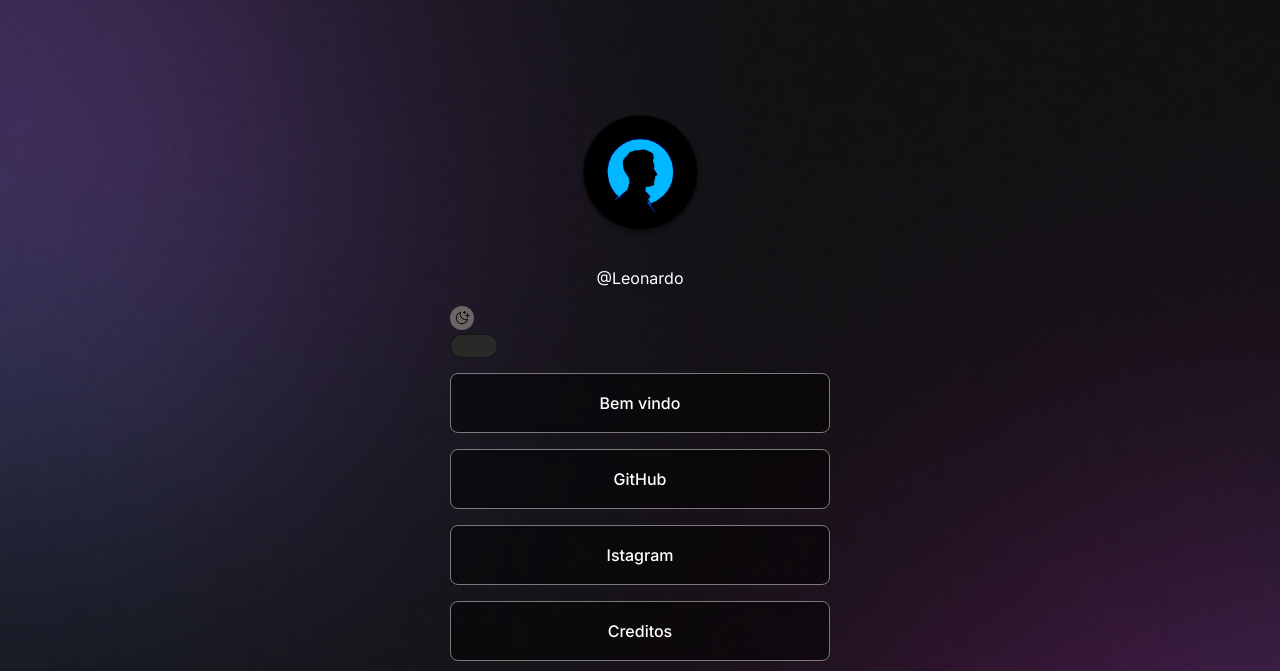
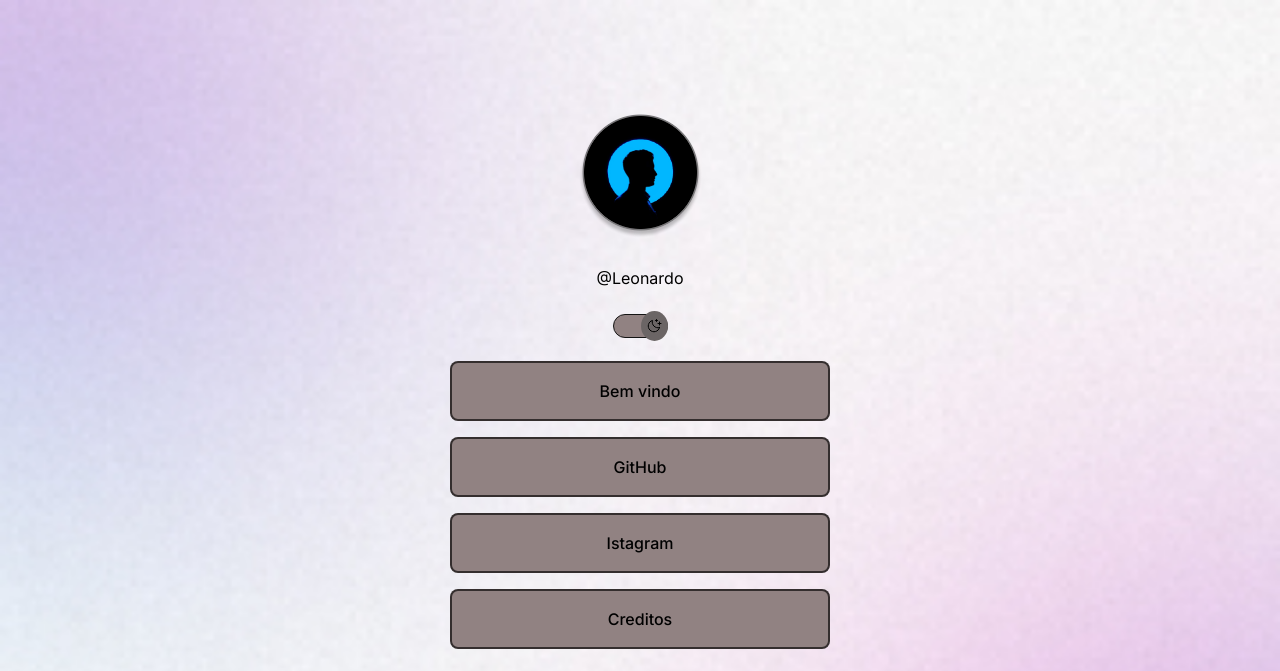
Before and after one commit to LeonardoAlves18/projeto01, a plain HTML site: page index.html in a window 1280 px wide. Shown: the top 671 px of the page. Drawn offline with nearby package versions, Linux system fonts and the light colour scheme.

Commit message:
modo claro praticamente quase feito.

```diff
--- a/style.css
+++ b/style.css
@@ -6,7 +6,7 @@
 
 
 body {
-     background-image: url(./assets/ThemeDark.jpg);
+     background-image: var(--bg-modo);
      background-repeat: no-repeat;
      background-size: cover;
      background-position: top center;
@@ -14,7 +14,7 @@ body {
 
     body * {
         font-family: 'Inter', sans-serif;
-        color: white;
+        color: var(--text-color);
     }
 
 #conteiner {
@@ -25,6 +25,28 @@ body {
 
     #profile {
         text-align: center;
+    }
+
+    :root {
+        --img-modo: url(./assets/Ellipse.png);
+        --text-color:rgb(255, 255, 255);
+        --bg-modo:    url(./assets/ThemeDark.jpg);
+        --br-modo:  rgba(255, 255, 255, 0.56);
+        --bg-fund:  rgba(88, 83, 83, 0.78);
+        --bg-hover: rgba(58, 56, 56, 0.533);
+        --br-hover: rgba(233, 217, 217, 0.993);
+        --sc-links: rgba(88, 83, 83, 0.78);
+    }
+
+    .claro {
+        --img-modo: url(./assets/terno.jpg);
+        --text-color: rgb(0, 0, 0);
+        --bg-modo:    url(./assets/Themeclaro.jpg);
+        --br-modo:  rgba(0, 0, 0, 0.644);
+        --br-hover: rgb(0, 0, 0);
+        --bg-fund: rgb(145, 130, 130);
+        --bg-hover: rgba(86, 84, 84, 0.843);
+        --sc-links: rgba(86, 84, 84, 0.843);
     }
 
 #profile img {
@@ -40,24 +62,37 @@ body {
     padding: 8px;
 }
 
+#switch {
+position: relative;
+width: 55px;
+margin: 8px auto;
+}
+
  #switch button{
-    height: 24px;
-    width: 24px;
+    height: 30px;
+    width: 27px;
     background: rgb(107, 101, 101) url(./assets/moon-stars.svg) no-repeat center;
     border-radius: 50%;
     border: 0;
+
+    position: absolute;
+    top: 50%;
+    right: 0px;
+    z-index: 1;
+    transform: translateY(-50%);
 }
 
 #switch span {
     display: block;
-    width: 48px;
-    height: 24px;
-    background: rgb(42, 41, 40);
-    border: solid rgb(122, 122, 122);
+    width: 55px;
+    height: 26px;
+    background: var(--bg-fund);
+    border: solid var(--bg-modo);
     height: 24px;
     border: 1px solid rgb(20, 20, 20);
     border-radius: 9999px;
     backdrop-filter: blur(4px);
+    --webkit-backdrop-filter: blur(4px);
 }
 
 
@@ -79,8 +114,8 @@ ul li a{
    align-items: center;
    height: 60px;
 
-   background-color: rgba(0, 0, 0, 0.491);
-   border: 1px solid rgb(122, 122, 122);
+   background: var(--bg-fund);
+   border: 2px solid var(--br-modo);
    border-radius: 8px;
    backdrop-filter: blur(4px);
    text-decoration: none;
@@ -88,8 +123,8 @@ ul li a{
 }
 
 ul li a:hover {
-    background: rgba(0, 0, 0, 0.895);
-    border: 1px solid rgb(255, 255, 255);
+    background: var(--bg-hover);
+    border: 2px solid var(--br-hover);
     transition: background 0.3s;
 }
 
@@ -112,7 +147,7 @@ ul li a:hover {
 
 }
 #social-links a:hover {
-    background-color: rgb(3, 2, 2);
+    background-color: var(--sc-links);
 }
 
  footer {
@@ -120,13 +155,3 @@ ul li a:hover {
     text-align: center;
     font-size: 16px;
  }
-
-:root {
-    --bg-button: rgba(0, 0, 0, 0.491);
-    --bg-border: rgb(255, 255, 255);
-}
-
-.claro {
-    --bg-button: rgba(63, 57, 57, 0.438);
-    --bg-border: rgb(0, 0, 0);
-}
```
Also changed, not shown: assets/Themeclaro.jpg (added), assets/terno.jpg (added).
